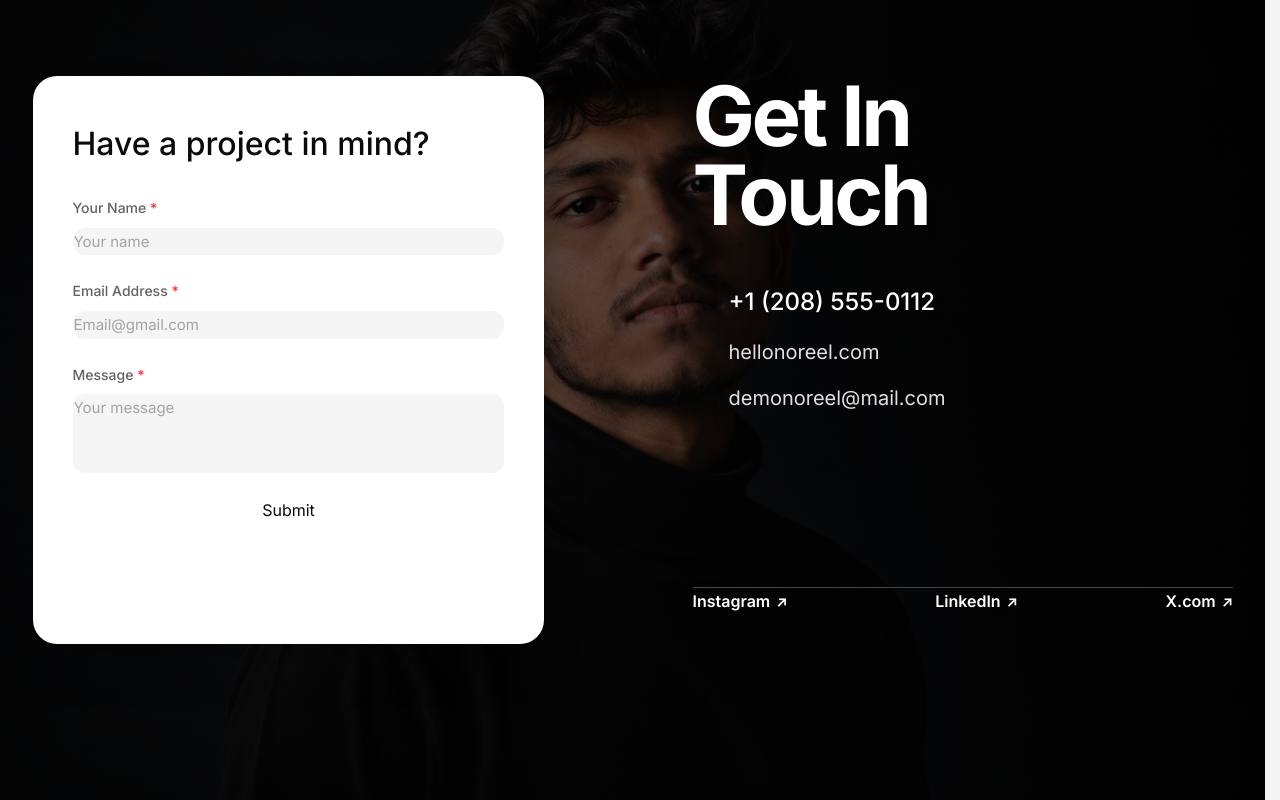
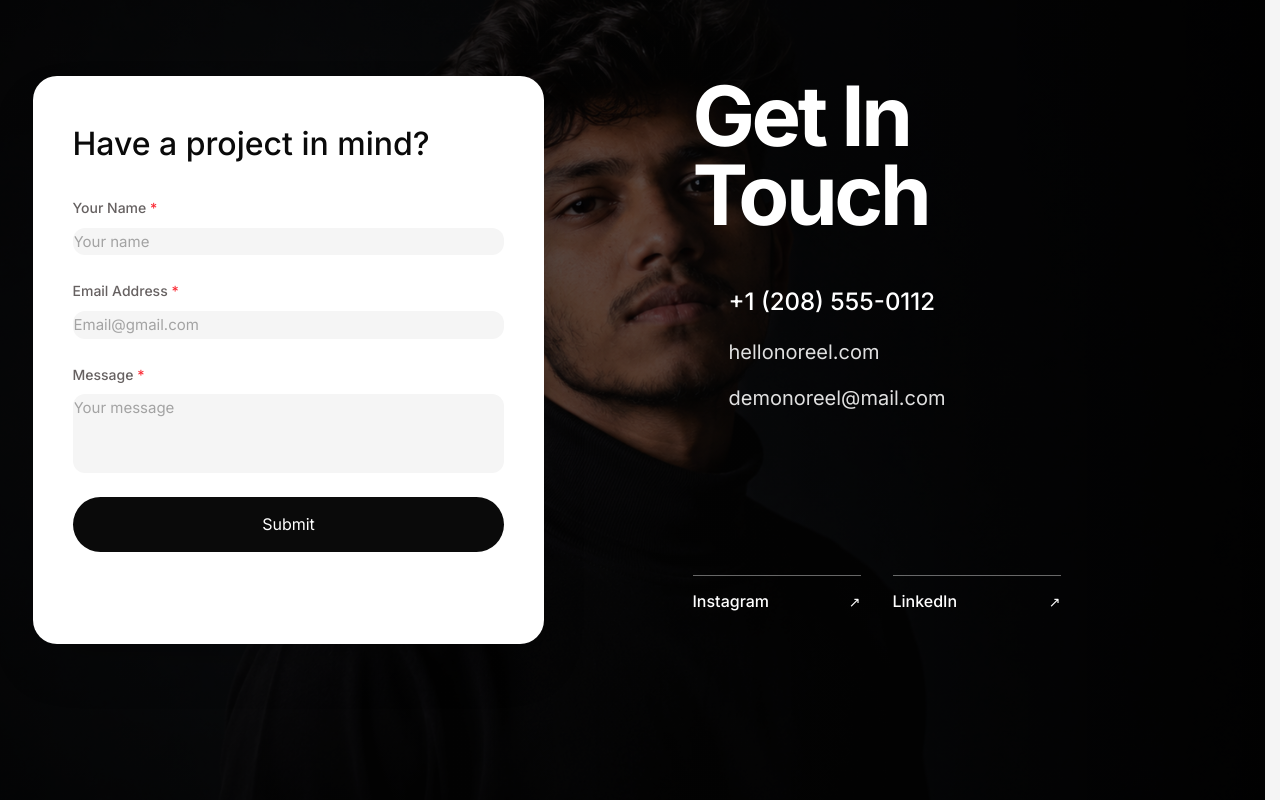
Before and after one commit to HariesHussain/Haries-portfolio, a React (Vite) app: page / in a window 1280 px wide. Shown: the part 6748-7548 px from the top of the page. Built offline with nearby package versions, Linux system fonts and the light colour scheme; a web font is replaced by a local one.

Commit message:
Update Submit button to match DevTools spec button.framer-0zlgg: solid black #0A0A0A background, 432.01x55.19px, padding 14px 30px, full rounded-full pill corners

```diff
--- a/src/components/ContactSection/ContactSection.jsx
+++ b/src/components/ContactSection/ContactSection.jsx
@@ -153,11 +153,17 @@ const ContactSection = () => {
                 />
               </div>
 
-              {/* Submit Button */}
+              {/* Submit Button: 432.01x55.19 with 14px 30px padding matching button.framer-0zlgg in DevTools */}
               <button
                 type="submit"
-                className="w-full bg-[#0A0A0A] text-white py-4 rounded-full font-medium text-[16px] transition-opacity hover:opacity-90 mt-2 cursor-pointer"
-                style={{ fontFamily: "'Inter', sans-serif" }}
+                className="w-full bg-[#0A0A0A] text-white rounded-full font-medium text-[16px] transition-all duration-300 hover:opacity-90 mt-2 cursor-pointer flex items-center justify-center"
+                style={{
+                  fontFamily: "'Inter', sans-serif",
+                  backgroundColor: "#0A0A0A",
+                  color: "#FFFFFF",
+                  padding: "14px 30px",
+                  minHeight: "55.19px",
+                }}
               >
                 Submit
               </button>
@@ -229,24 +235,27 @@ const ContactSection = () => {
               </div>
             </div>
 
-            {/* Social Links Row: Instagram, LinkedIn, X.com - Solid White #FFFFFF text */}
-            <div className="w-full border-t border-[#444444] pt-6 mt-12 flex items-center justify-between relative z-40">
+            {/* Social Links Row: Individual 168px top line segments (div.framer-1tzfzac) for Instagram & LinkedIn */}
+            <div className="w-full mt-12 flex items-center gap-8 relative z-40">
               {[
                 { name: "Instagram", url: "#" },
                 { name: "LinkedIn", url: "#" },
-                { name: "X.com", url: "#" },
               ].map((social, idx) => (
+                <div key={idx} className="flex flex-col gap-3 w-[168px]">
+                  {/* Individual 168x1 top line segment matching div.framer-1tzfzac */}
+                  <div className="w-full h-[1px] bg-white/40" />
                   <a
-                  key={idx}
                     href={social.url}
-                  className="text-white hover:text-white/80 transition-colors text-[16px] font-semibold flex items-center gap-1.5"
+                    className="text-white hover:text-white/80 transition-colors text-[16px] font-medium flex items-center justify-between"
                     style={{
                       fontFamily: "'Inter', sans-serif",
                       color: "#FFFFFF",
                     }}
                   >
-                  {social.name} <span className="text-[14px]">↗</span>
+                    <span>{social.name}</span>
+                    <span className="text-[14px]">↗</span>
                   </a>
+                </div>
               ))}
             </div>
           </div>
```
Lines whose indentation alone changed are shown as unchanged.
